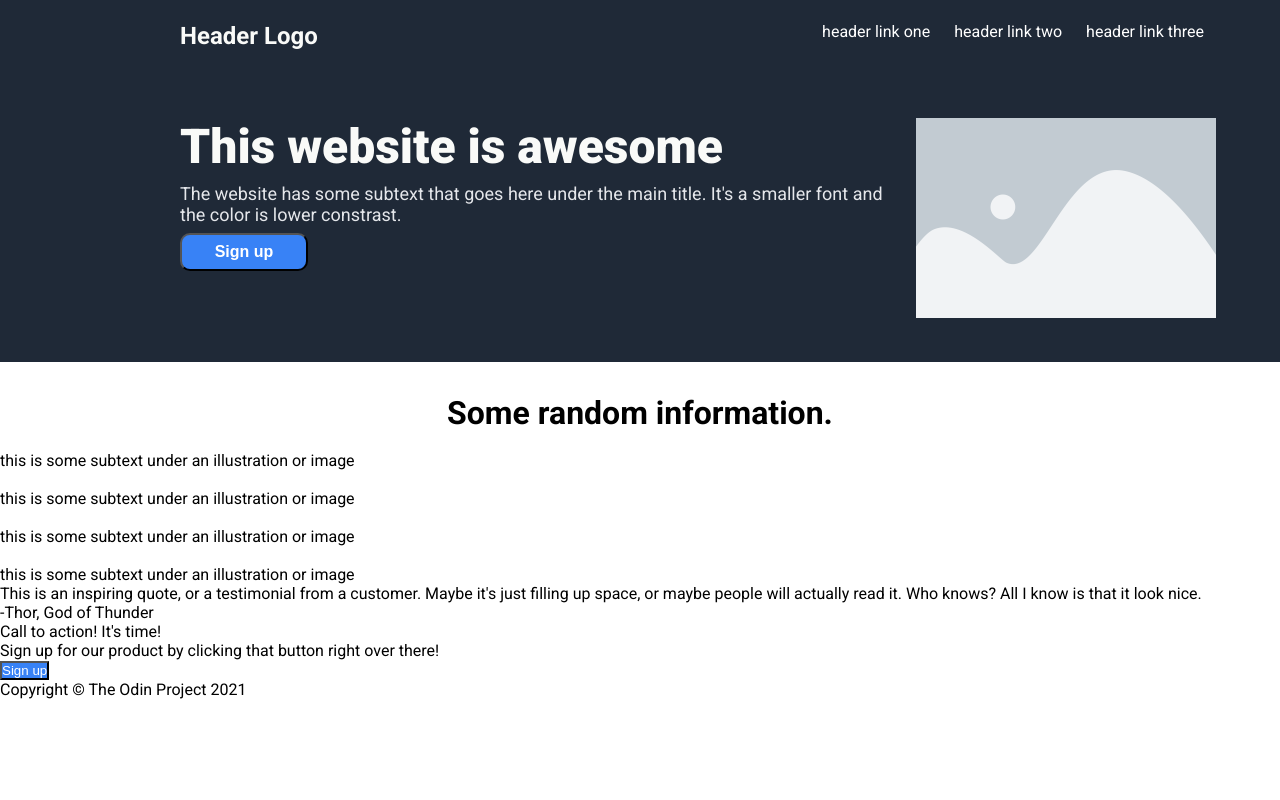
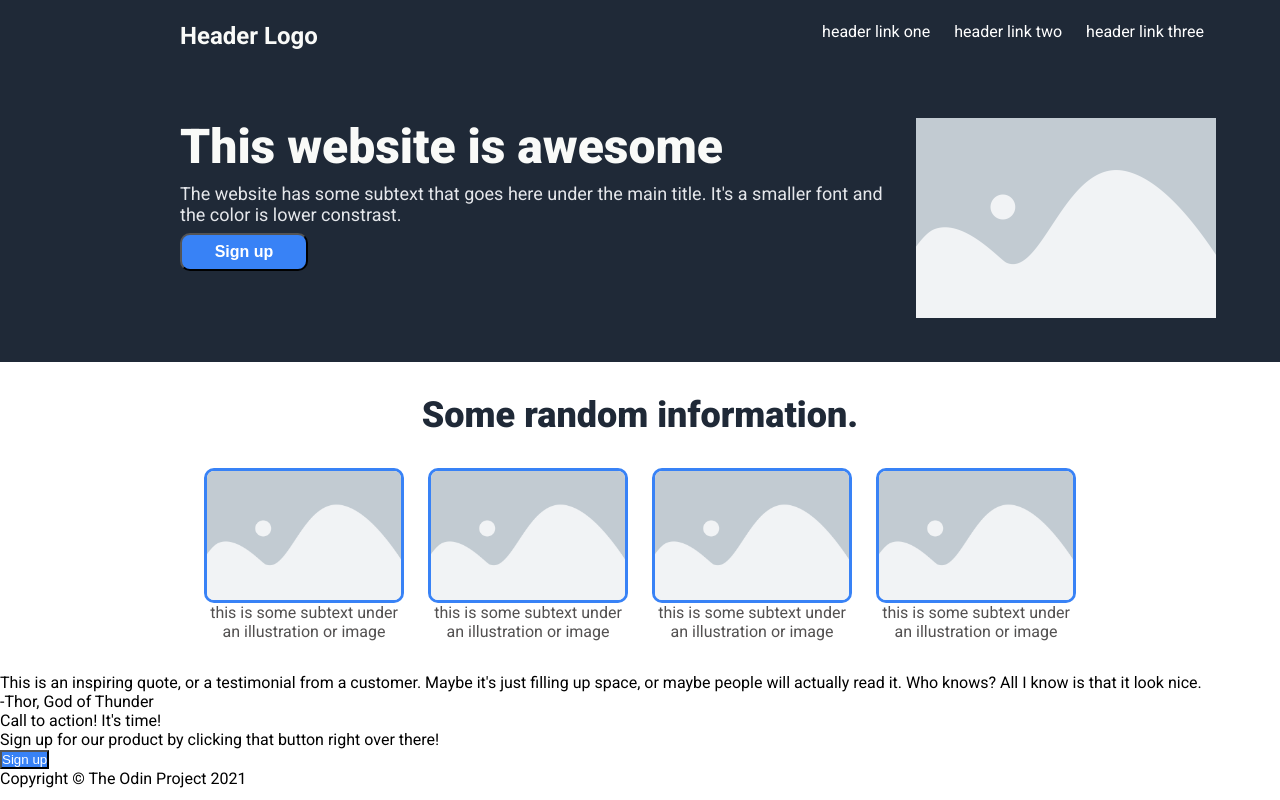
Before and after one commit to Ash-315/landing-page-mint, a plain HTML site: page index.html in a window 1280 px wide. Drawn offline with Linux system fonts and the light colour scheme.

Commit message:
Finish styling 'second' div section

```diff
--- a/index.html
+++ b/index.html
@@ -30,22 +30,22 @@
                 </div>
             </div>
         </div>
-        <p class="second-heading">Some random information.</p>
+        <p class="information">Some random information.</p>
         <div class="second">
             <div class="second-card">
-                <img src="" alt="">
+                <img src="images/elementor-placeholder-image.jpg" alt="placeholder">
                 <p>this is some subtext under an illustration or image</p>
             </div>
             <div class="second-card">
-                <img src="" alt="">
+                <img src="images/elementor-placeholder-image.jpg" alt="placeholder">
                 <p>this is some subtext under an illustration or image</p>
             </div>
             <div class="second-card">
-                <img src="" alt="">
+                <img src="images/elementor-placeholder-image.jpg" alt="placeholder">
                 <p>this is some subtext under an illustration or image</p>
             </div>
             <div class="second-card">
-                <img src="" alt="">
+                <img src="images/elementor-placeholder-image.jpg" alt="placeholder">
                 <p>this is some subtext under an illustration or image</p>
             </div>
         </div>
--- a/styles.css
+++ b/styles.css
@@ -102,10 +102,36 @@ ul {
 
 /* 'first' end */
 
-.second-heading {
+.information {
     text-align: center;
-    font-weight: bold;
-    font-size: 32px;
+    font-weight: 900;
+    font-size: 36px;
+    color: #1F2937;
 }
 
 /* 'second' start */
+
+.second {
+    display: flex;
+    justify-content: center;
+    gap: 24px;
+    padding: 32px;
+}
+
+.second-card {
+    display: flex;
+    flex-direction: column;
+    align-items: center;
+    width: 200px;
+    text-align: center;
+    color: rgb(83, 81, 81);
+}
+
+.second-card img {
+    width: 200px;
+    height: auto;
+    border: 3px solid #3882F6;
+    border-radius: 10px;
+}
+
+/* 'second' end */
```
